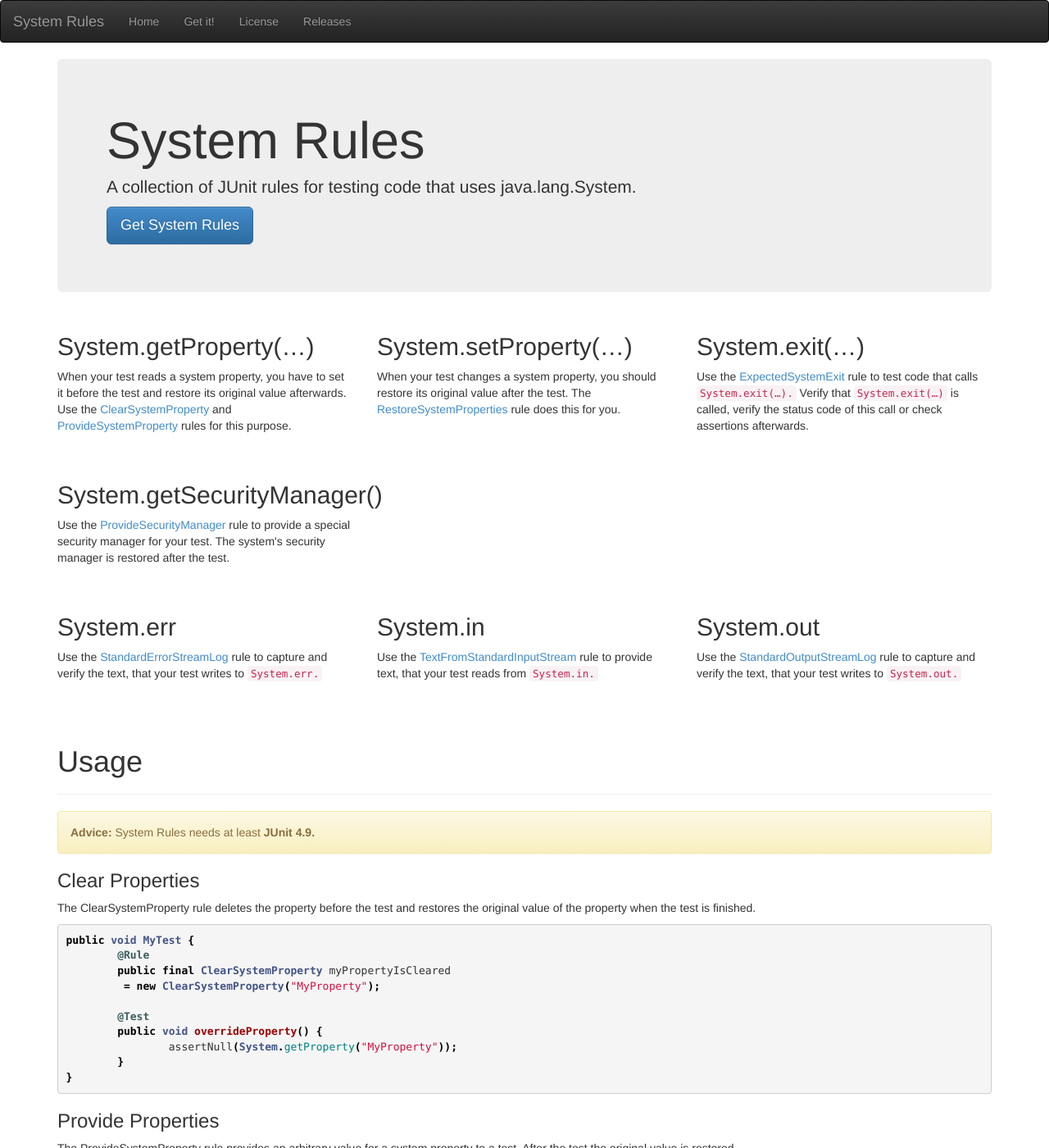
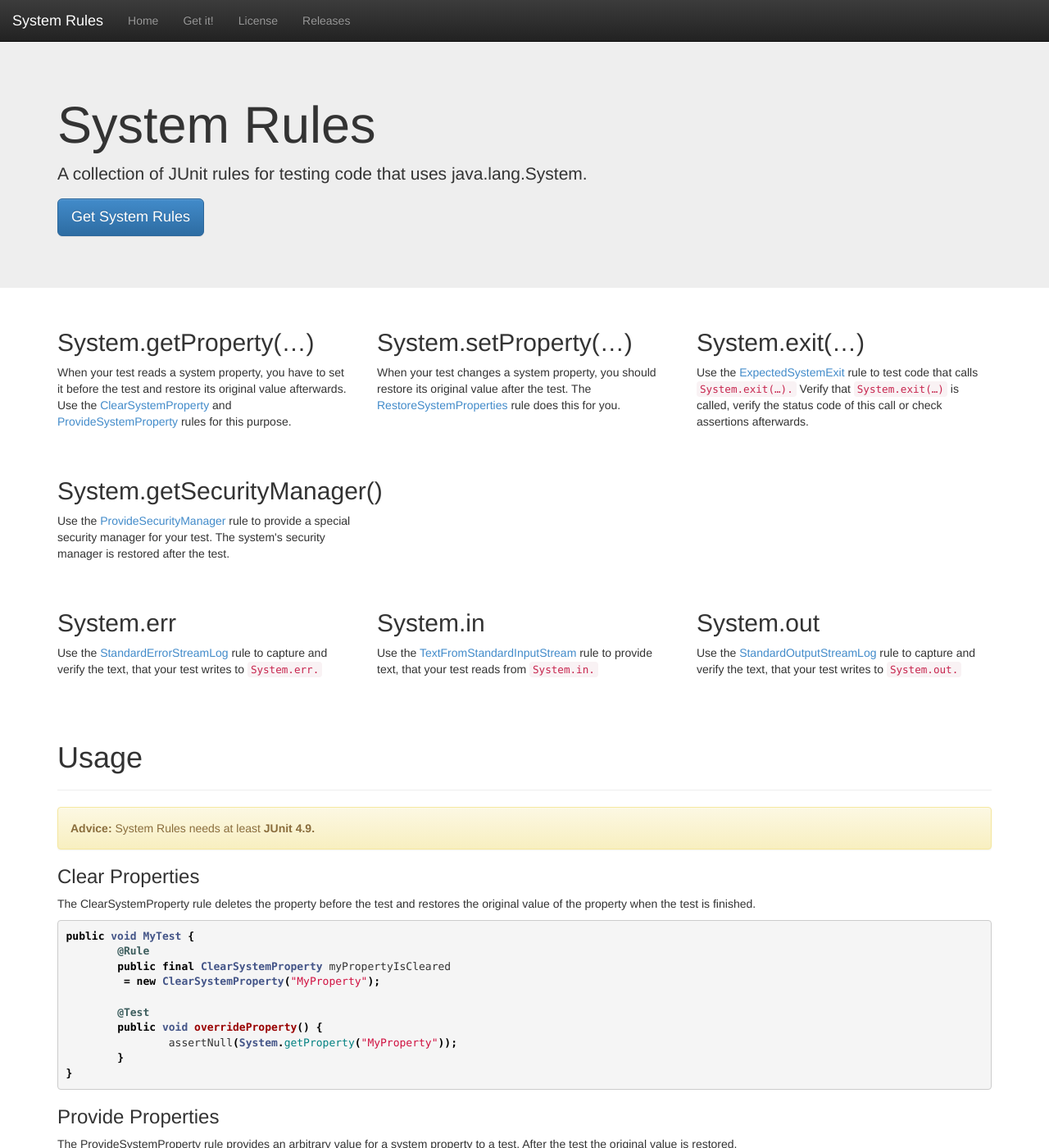
Before and after one commit to stefanbirkner/system-rules, a Jekyll site: the page built from index.html, in a window 1280 px wide and 1400 px high. Shown: the whole window at 82% size. Built offline with Jekyll 4.4.1, drawn with Linux system fonts in a browser that asks for light colours.

Commit message:
Update Bootstrap from 3.0.3 to 3.1.0.

```diff
--- a/_includes/basicHead.html
+++ b/_includes/basicHead.html
@@ -3,3 +3,4 @@
 <meta name="viewport" content="width=device-width, initial-scale=1.0">
 <link rel="stylesheet" href="bootstrap.min.css" />
 <link rel="stylesheet" href="github.css" />
+<link rel="stylesheet" href="jumbotron.css" />
--- a/_includes/navbar.html
+++ b/_includes/navbar.html
@@ -1,4 +1,5 @@
-<nav class="navbar navbar-inverse" role="navigation">
+<nav class="navbar navbar-inverse navbar-fixed-top" role="navigation">
+  <div class="container-fluid">
     <div class="navbar-header">
       <button type="button" class="navbar-toggle" data-toggle="collapse" data-target=".navbar-ex1-collapse">
         <span class="sr-only">Toggle navigation</span>
@@ -20,4 +21,5 @@
         <a href="releases.html">Releases</a></li>
       </ul>
     </div>
+  </div>
 </nav>
--- a/index.html
+++ b/index.html
@@ -14,15 +14,15 @@
 
 <body>
   {% include navbar.html %}
+  <header class="jumbotron">
     <div class="container">
-		<header>
-		  <div class="jumbotron">
       <h1>System Rules</h1>
       <p>A collection of JUnit rules for testing code that uses java.lang.System.</p>
       <p><a class="btn btn-primary btn-lg" href="download.html">Get System Rules</a></p>
     </div>
   </header>
 
+  <div class="container">
 		<section id="overview">
     	<div class="row">
 	    	<div class="col-md-4">
--- /dev/null
+++ b/jumbotron.css
@@ -0,0 +1,5 @@
+/* Move down content because we have a fixed navbar that is 50px tall */
+body {
+  padding-top: 50px;
+  padding-bottom: 20px;
+}
```
Also changed, not shown: bootstrap-theme.min.css, bootstrap.min.css, bootstrap.min.js. Lines whose indentation alone changed are shown as unchanged.
